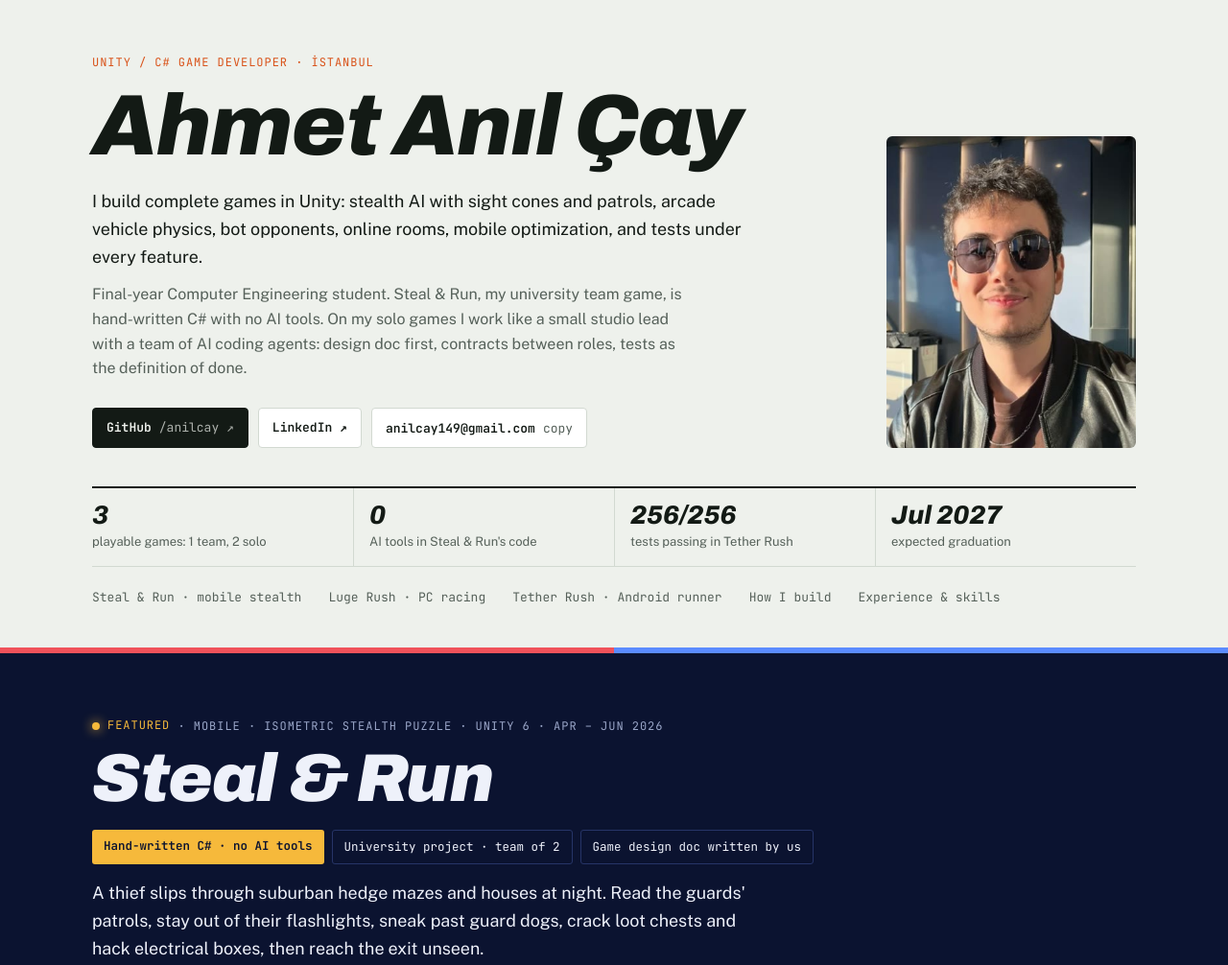
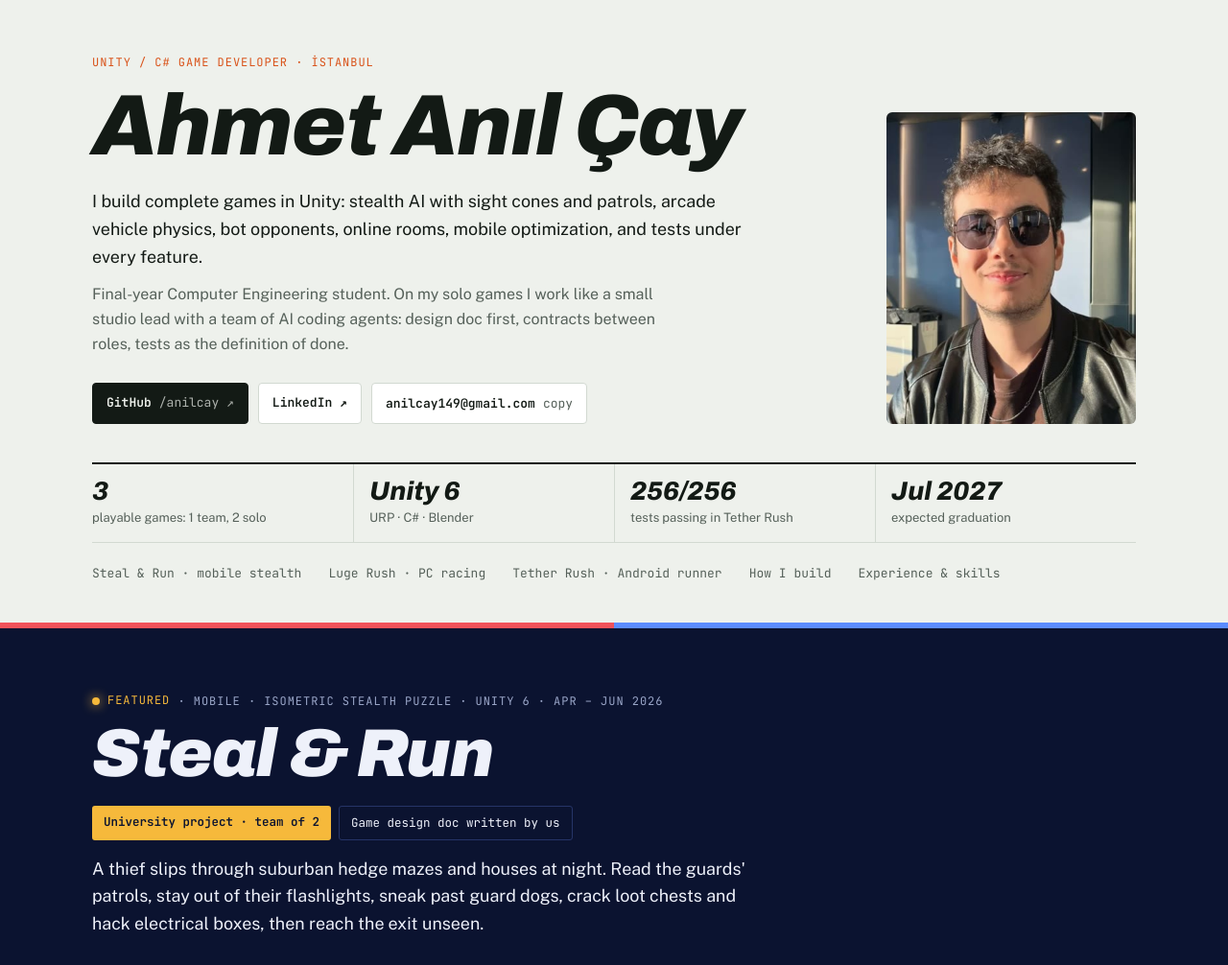
Before and after one commit to anilcay/anilcay.github.io, a plain HTML site: page index.html in a window 1280 px wide. Shown: the top 1006 px of the page at 96% size. Drawn offline with nearby package versions, Linux system fonts and the light colour scheme.

Commit message:
Remove no-AI wording from Steal & Run section
Co-Authored-By: Claude Opus 5.5 <noreply@anthropic.com>

```diff
--- a/index.html
+++ b/index.html
@@ -321,7 +321,7 @@ dialog button {
         <p class="eyebrow">Unity / C# game developer · İstanbul</p>
         <h1>Ahmet Anıl Çay</h1>
         <p class="lede measure">I build complete games in Unity: stealth AI with sight cones and patrols, arcade vehicle physics, bot opponents, online rooms, mobile optimization, and tests under every feature.</p>
-        <p class="lede measure">Final-year Computer Engineering student. Steal &amp; Run, my university team game, is hand-written C# with no AI tools. On my solo games I work like a small studio lead with a team of AI coding agents: design doc first, contracts between roles, tests as the definition of done.</p>
+        <p class="lede measure">Final-year Computer Engineering student. On my solo games I work like a small studio lead with a team of AI coding agents: design doc first, contracts between roles, tests as the definition of done.</p>
         <div class="links">
           <a class="btn primary" href="https://github.com/anilcay" target="_blank" rel="noopener">GitHub <span class="note">/anilcay ↗</span></a>
           <a class="btn" href="https://www.linkedin.com/in/ahmet-an%C4%B1l-%C3%A7ay-69a007357" target="_blank" rel="noopener">LinkedIn ↗</a>
@@ -333,7 +333,7 @@ dialog button {
 
     <div class="hud" aria-label="At a glance">
       <div><b>3</b><span>playable games: 1 team, 2 solo</span></div>
-      <div><b>0</b><span>AI tools in Steal &amp; Run's code</span></div>
+      <div><b>Unity 6</b><span>URP · C# · Blender</span></div>
       <div><b>256/256</b><span>tests passing in Tether Rush</span></div>
       <div><b>Jul 2027</b><span>expected graduation</span></div>
     </div>
@@ -353,8 +353,7 @@ dialog button {
     <p class="eyebrow"><span class="featured">Featured</span> · Mobile · isometric stealth puzzle · Unity 6 · Apr – Jun 2026</p>
     <h2 id="steal-title">Steal &amp; Run</h2>
     <div class="badges">
-      <span class="badge">Hand-written C# · no AI tools</span>
-      <span class="badge ghost">University project · team of 2</span>
+      <span class="badge">University project · team of 2</span>
       <span class="badge ghost">Game design doc written by us</span>
     </div>
     <p class="pitch measure">A thief slips through suburban hedge mazes and houses at night. Read the guards' patrols, stay out of their flashlights, sneak past guard dogs, crack loot chests and hack electrical boxes, then reach the exit unseen.</p>
@@ -545,7 +544,7 @@ dialog button {
     <div class="section-head">
       <p class="eyebrow">How I build</p>
       <h2 id="process-title">One developer, run like a small team</h2>
-      <p class="measure">Steal &amp; Run was written by hand. My two solo games, Luge Rush and Tether Rush, were made with AI coding agents working in parallel roles: gameplay, level design, Blender art, VFX, QA. There I play lead: I set the design, split the work, and review and integrate every change before it lands.</p>
+      <p class="measure">My two solo games, Luge Rush and Tether Rush, were made with AI coding agents working in parallel roles: gameplay, level design, Blender art, VFX, QA. There I play lead: I set the design, split the work, and review and integrate every change before it lands.</p>
     </div>
     <ol class="pipeline">
       <li><b>Design doc first</b><p>A GDD, a numbered decision log (43 entries in Tether Rush) and a status file that outlives any chat session.</p></li>
```
